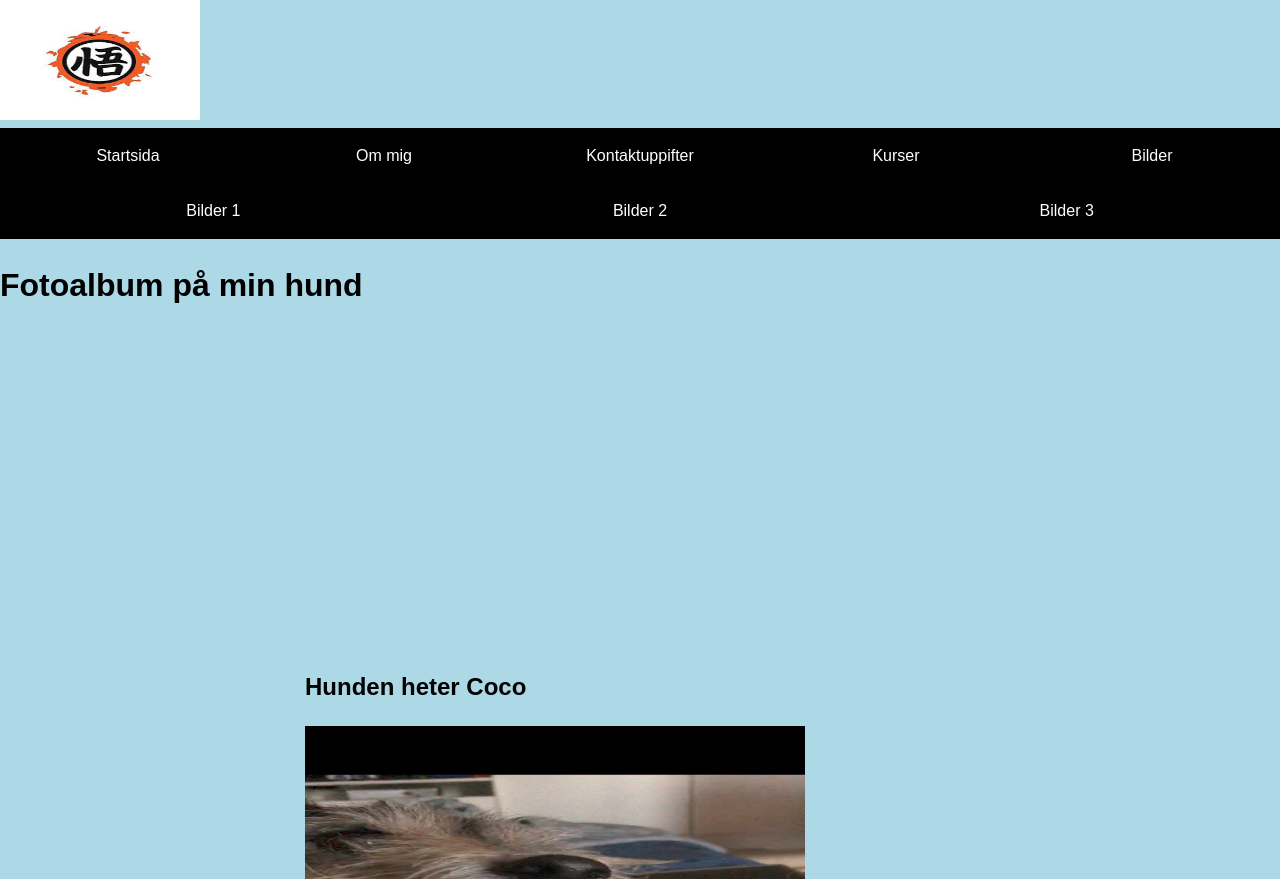
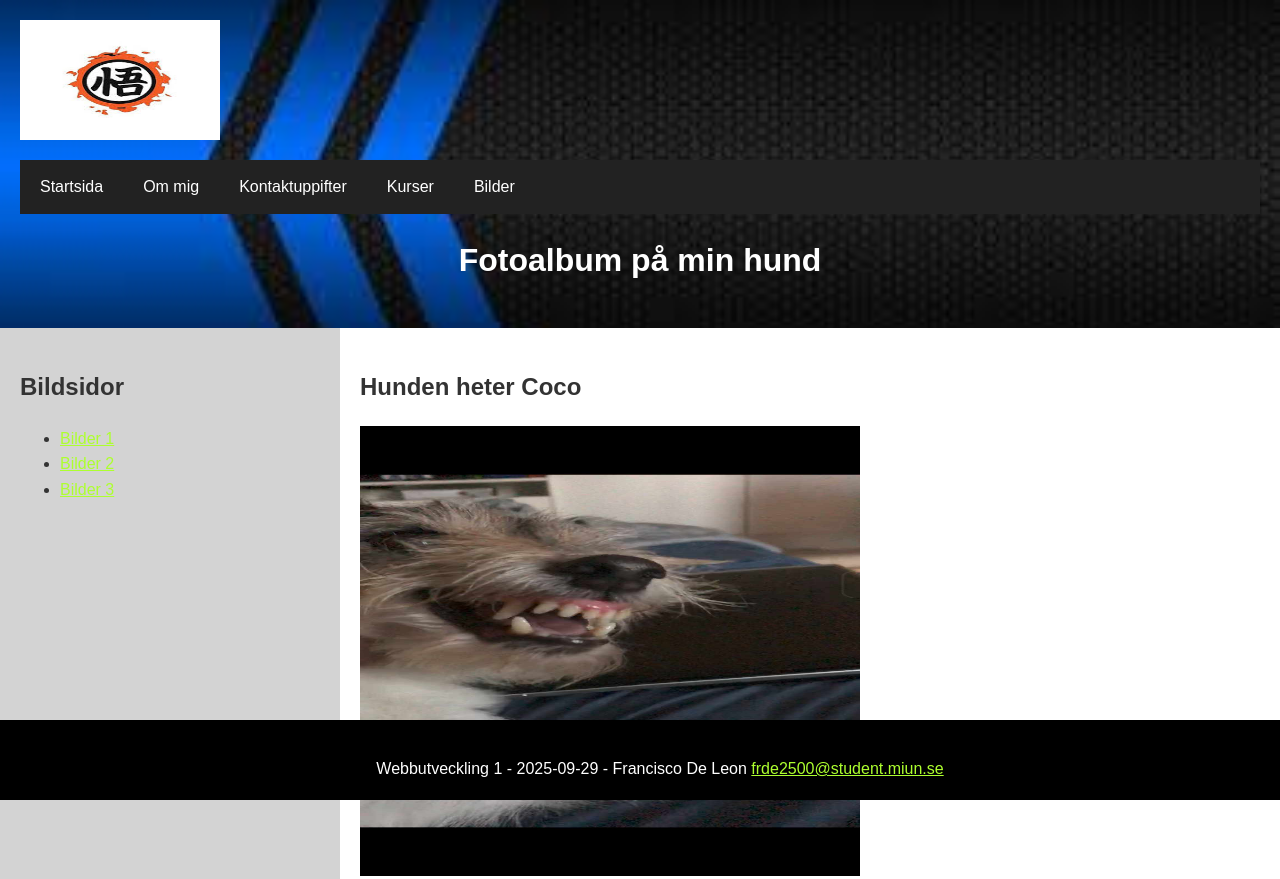
Before and after one commit to Coco10023/CSS-projekt, a plain HTML site: page pictures.html in a window 1280 px wide. Shown: the top 879 px of the page. Drawn offline with Linux system fonts and the light colour scheme.

Commit message:
Är färdig med min css kod

```diff
--- a/css/styles.css
+++ b/css/styles.css
@@ -1,85 +1,80 @@
 /* Lösning till Uppgift 3.2 av Francisco De Leon 2025. */
 
-/* Bakgrundsfärg */
+/* Grundläggande stil */
 body {
-    background-color: lightblue;
+    background-color: #f4f4f9;
     font-family: Arial, Helvetica, sans-serif;
     font-size: 16px;
     line-height: 1.6;
     margin: 0;
-    padding: 0;
+    padding: 0 0 80px 0; /* Ger utrymmer för fixed footer */
+    color: #333;
 }
 
-/* Bakgrundsbild på rubrik*/
-.image {
+/* Header och Logga */
+header {
     position: relative; /* Gör headern till en referens */
     background-image: url("../bakgrundsbild/backgroundimage.jpg");
     background-size: cover;
     background-position: center;
-    color: black;
-    padding: 40px;
+    color: white;
+    padding: 160px 20px 20px; /* Extra utrymme så loggan inte täcker text */
     text-align: center;
 }
 
-.fixed-header {
-    position: fixed;
-    top: 0;
-    left: 0;
-    width: 100%;
-    height: 100px;
-    z-index: 1000;
-}
-
-.image-text {
-    position: absolute; /* placeras i förhållande till bilden */
-    color: white;
-    bottom: 5px;
+header img { /* Placerar loggan överst till vänster */
+    position: absolute;
+    top: 20px;
     left: 20px;
 }
 
-/* Menyer */
+
+/* Huvudmeny */
 nav ul {
     list-style: none;
     margin: 0;
     padding: 0;
-    display: flex;
-    background: black;
+    background: #222;
+    overflow: hidden;
 }
 
 nav ul li {
-    flex: 1;
+    float: left; /* Float används för meny */
 }
 
 nav ul li a {
     display: block;
-    padding: 15px;
-    text-align: center;
+    padding: 14px 20px;
     color: white;
     text-decoration: none;
 }
 
 nav ul li a:hover {
-    background: black;
+    background: #555;
 }
 
-/* Undermenyn på vänsterspalt i tvåspaltdesignen */
 
-aside {
-    float: left;
-    width: 20%;
-    padding-top: 15px;
-    margin-top: 300px; /* Samma som fixed headerns höjd */
+
+/* Tvåspaltdesign */
+
+.container {
+    display: flex; /* Jag använder flexbox för två kolumner */
 }
 
-/* Själva innehållet på högerspalt i tvåspaltsdesign */
-main {
-    float: right;
-    width: 75%;
-    padding: 15px;
-    margin-top: 300px; /* För att ge samma höjd som min header */
+.sidebar {
+    flex: 1;
+    background:  lightgray;
+    padding: 20px;
 }
 
-/* Nu kommer tabellen */
+.content {
+    flex: 3;
+    padding: 20px;
+    background: white;
+}
+
+
+/* Tabellen */
 
 table {
     width: 100%;
@@ -88,13 +83,19 @@ table {
 }
 
 table, th, td {
-    border: 1px, solid black;
+    border: 1px, solid #999;
 }
 
 th, td {
     padding: 10px;
     text-align: left;
+    background: #fafafa;
 }
+
+th {
+    background: lightgrey;
+}
+
 
 /* Formulär */
 
@@ -103,29 +104,10 @@ form {
 }
 
 input, textarea, select {
-    padding: 8px;
-    margin: 5px 0;
+    padding: 10px;
+    margin-bottom: 10px;
     width: 100%;
-    box-sizing: border-box;
-}
-
-/* Länkarna */
-
-a {
-    color: green;
-    text-decoration: underline;
-}
-
-a:visited {
-    color:greenyellow;
-}
-
-a:hover {
-    color: red;
-}
-
-a:active {
-    color: Orange;
+    border: 1px solid  lightgray;
 }
 
 .radio-group {
@@ -134,6 +116,50 @@ a:active {
     gap: 10px;                   /* Lägger avstånd mellan dem */
 }
 
+button {
+    background: royalblue;
+    color: white;
+    padding: 10px 20 px;
+    border: none;
+    cursor: pointer;
+}
+
+button:hover {
+    background: navy;
+}
+
+
+
+/* Länkarna */
+
+a {
+    color: greenyellow;
+    text-decoration: underline;
+}
+
+a:visited {
+    color:purple;
+}
+
+a:hover {
+    color: red;
+    text-decoration: underline;
+}
+
+a:active {
+    color: Orange;
+}
+
+
+/* Footer */
+
 footer {
-    clear: both;
+    background: black;
+    color: white;
+    text-align: center;
+    padding: 20px;
+    position: fixed;
+    bottom: 0;
+    width: 100%;
+    height: 40px; /* Höjd justerad för att inte täcka innehåll */
 }
--- a/pictures.html
+++ b/pictures.html
@@ -20,27 +20,30 @@
                 <li><a href = "pictures.html">Bilder</a></li>
             </ul>
         </nav>
-        <nav>
-            <ul>
-                <li><a href ="pictures.html">Bilder 1</a></li>
-                <li><a href ="pictures2.html">Bilder 2</a></li>
-                <li><a href = "pictures3.html">Bilder 3</a></li>
-            </ul>
-        </nav>
         <h1>Fotoalbum på min hund</h1>
     </header>
 
-    <main>
-        <section>
+        <main class = "container">
+            <aside class = "sidebar">
+                <h2>Bildsidor</h2>
+                <ul>
+                    <li><a href ="pictures.html">Bilder 1</a></li>
+                    <li><a href ="pictures2.html">Bilder 2</a></li>
+                    <li><a href = "pictures3.html">Bilder 3</a></li>
+                </ul>
+            </aside>
+
+
+        <section class = "content">
             <h2>Hunden heter Coco</h2>
                 <img src = "bilder/hund1.jpg" alt="Bild på arg hund" width ="500" height ="450">
                 <img src = "bilder/hund2.jpg" alt ="Bild på lugn hund" width = "500" height= "450">
         </section>
-    </main>
+        </main>
 
 
     <footer>
-        <p>Webbutveckling 1 - 2025-09-13 - Francisco De Leon
+        <p>Webbutveckling 1 - 2025-09-29 - Francisco De Leon
             <a href = "mailto:frde2500@student.miun.se"> frde2500@student.miun.se</a>
         </p>
     </footer>
```
Also changed, not shown: about.html (+1 -1 lines), index.html (+4 -3 lines), pictures2.html (+8 -7 lines), pictures3.html (+9 -8 lines).
